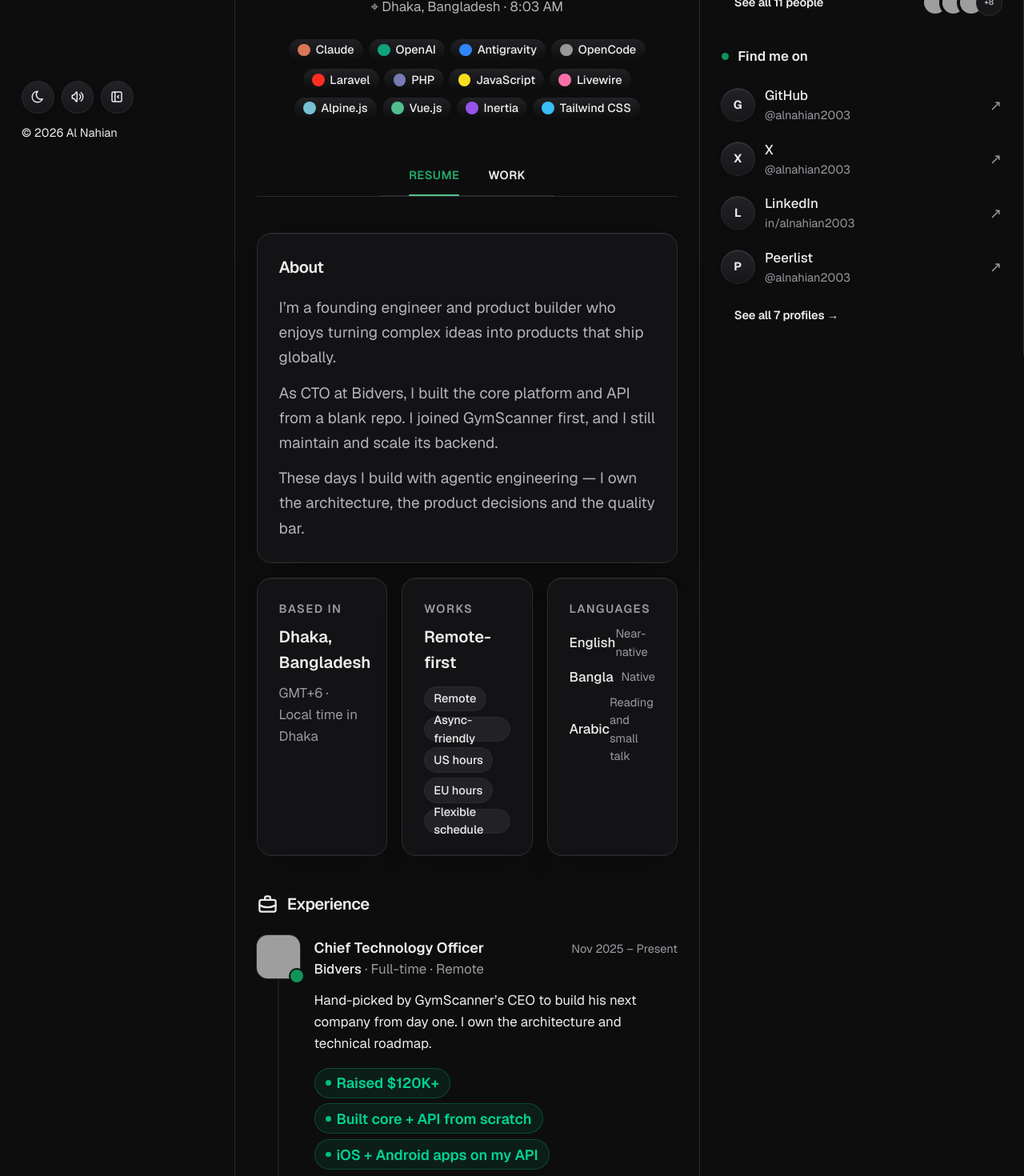
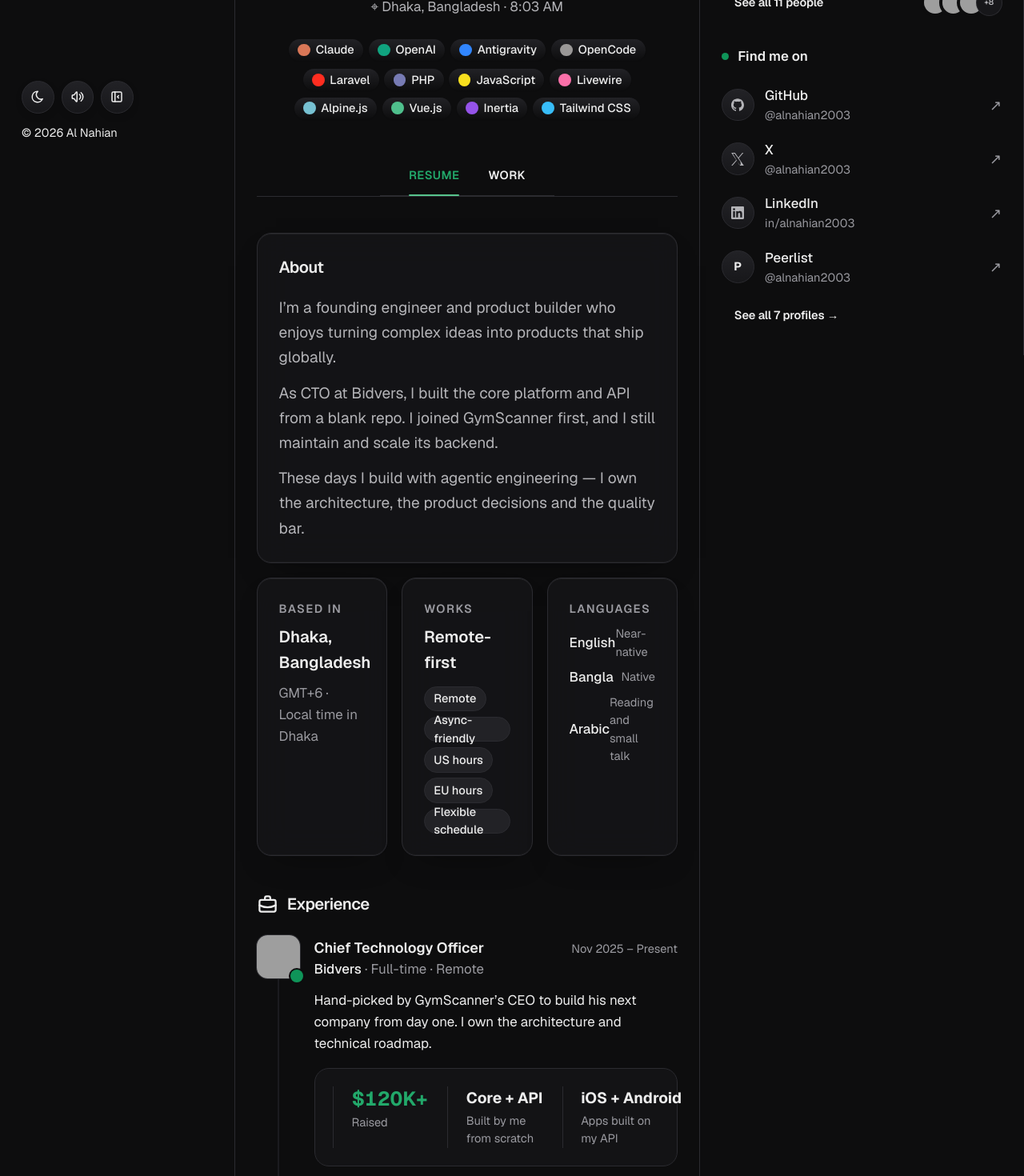
Before and after one commit to developer9028/nahian.bbd-clone, a Next.js app: page / in a window 1280 px wide. Shown: the part 600-2070 px from the top of the page at 80% size. Built offline with nearby package versions, Linux system fonts and the light colour scheme; grey boxes are pictures that could not be loaded.

Commit message:
feat: Experience stats + FindMe icons + pill dots (Profile final)

```diff
--- a/src/components/layout/RightRail.tsx
+++ b/src/components/layout/RightRail.tsx
@@ -3,6 +3,16 @@ import { SOCIAL_LINKS } from '@/lib/data/profile'
 
 import { Avatar } from '@/components/ui/Avatar'
 import { Button } from '@/components/ui/Button'
+
+const PLATFORM_PATH: Record<string, string> = {
+  GitHub:
+    'M12 .297c-6.63 0-12 5.373-12 12c0 5.303 3.438 9.8 8.205 11.385c.6.113.82-.258.82-.577c0-.285-.01-1.04-.015-2.04c-3.338.724-4.042-1.61-4.042-1.61C4.422 18.07 3.633 17.7 3.633 17.7c-1.087-.744.084-.729.084-.729c1.205.084 1.838 1.236 1.838 1.236c1.07 1.835 2.809 1.305 3.495.998c.108-.776.417-1.305.76-1.605c-2.665-.3-5.466-1.332-5.466-5.93c0-1.31.465-2.38 1.235-3.22c-.135-.303-.54-1.523.105-3.176c0 0 1.005-.322 3.3 1.23c.96-.267 1.98-.399 3-.405c1.02.006 2.04.138 3 .405c2.28-1.552 3.285-1.23 3.285-1.23c.645 1.653.24 2.873.12 3.176c.765.84 1.23 1.91 1.23 3.22c0 4.61-2.805 5.625-5.475 5.92c.42.36.81 1.096.81 2.22c0 1.606-.015 2.896-.015 3.286c0 .315.21.69.825.57C20.565 22.092 24 17.592 24 12.297c0-6.627-5.373-12-12-12',
+  X: 'M14.234 10.162L22.977 0h-2.072l-7.591 8.824L7.251 0H.258l9.168 13.343L.258 24H2.33l8.016-9.318L16.749 24h6.993l-9.532-13.829M18.056 22.14h-3.182L3.076 1.56h3.182l10.962 15.008',
+  LinkedIn:
+    'M20.447 20.452h-3.554v-5.569c0-1.328-.027-3.037-1.852-3.037c-1.853 0-2.136 1.445-2.136 2.939v5.667H9.351V9h3.414v1.561h.046c.477-.9 1.637-1.85 3.37-1.85c3.601 0 4.267 2.37 4.267 5.455v6.286zM5.337 7.433a2.06 2.06 0 0 1-2.063-2.065a2.064 2.064 0 1 1 2.063 2.065m1.782 13.019H3.555V9h3.564zM22.225 0H1.771C.792 0 0 .774 0 1.729v20.542C0 23.227.792 24 1.771 24h20.451C23.2 24 24 23.227 24 22.271V1.729C24 .774 23.2 0 22.222 0z',
+  Facebook:
+    'M9.101 23.691v-7.98H6.627v-3.667h2.474v-1.58c0-4.085 1.848-5.978 5.858-5.978c.401 0 .955.042 1.468.103a9 9 0 0 1 1.141.195v3.325a9 9 0 0 0-.653-.036a27 27 0 0 0-.733-.009c-.707 0-1.259.096-1.675.309a1.7 1.7 0 0 0-.679.622c-.258.42-.374.995-.374 1.752v1.297h3.919l-.386 2.103-.287 1.564H13.37v8.245',
+}
 
 const TOP_PEOPLE = [PEOPLE[7], PEOPLE[8], PEOPLE[3]].filter((person) => person !== undefined)
 
@@ -106,8 +116,20 @@ export const RightRail = () => {
                   rel="noreferrer"
                   className="group hover:bg-surface-2 flex items-center gap-3 rounded-xl px-2 py-2 transition-colors"
                 >
-                  <span className="btn-secondary grid size-9 place-items-center rounded-full">
-                    <span className="text-meta font-bold">{social.platform.slice(0, 1)}</span>
+                  <span className="border-line grid size-9 place-items-center rounded-full border bg-gradient-to-b from-[var(--surface-3)] to-[var(--surface-2)]">
+                    {PLATFORM_PATH[social.platform] ? (
+                      <svg
+                        width="16"
+                        height="16"
+                        viewBox="0 0 24 24"
+                        aria-hidden="true"
+                        className="text-ink-2"
+                      >
+                        <path fill="currentColor" d={PLATFORM_PATH[social.platform]} />
+                      </svg>
+                    ) : (
+                      <span className="text-meta font-bold">{social.platform.slice(0, 1)}</span>
+                    )}
                   </span>
                   <span className="min-w-0 flex-1">
                     <span className="text-ink text-body block font-medium">{social.platform}</span>
--- a/src/views/home/sections/ExperienceSection.tsx
+++ b/src/views/home/sections/ExperienceSection.tsx
@@ -2,8 +2,6 @@ import Image from 'next/image'
 
 import { cn } from '@/lib/utils/cn'
 import { EXPERIENCE } from '@/lib/data/profile'
-
-import { Badge } from '@/components/ui/Badge'
 
 export const ExperienceSection = () => {
   const renderItem = (item: (typeof EXPERIENCE)[number], isLast: boolean) => (
@@ -54,10 +52,27 @@ export const ExperienceSection = () => {
         </p>
         <p className="text-body text-ink mt-2.5 leading-relaxed">{item.description}</p>
         {item.highlights ? (
-          <div className="mt-3.5 flex flex-wrap gap-1.5">
-            {item.highlights.map((highlight) => (
-              <Badge key={highlight}>{highlight}</Badge>
-            ))}
+          <div className="border-line mt-3.5 rounded-2xl border bg-[color-mix(in_srgb,var(--surface-2)_72%,transparent)] p-4 sm:p-5">
+            <dl className="grid grid-cols-2 gap-x-5 gap-y-4 sm:grid-cols-3">
+              <div className="sm:border-line col-span-2 flex flex-col-reverse justify-end gap-0.5 sm:col-span-1 sm:border-l sm:pl-5">
+                <dt className="text-meta text-ink-3">Raised</dt>
+                <dd className="text-title text-brand-400 font-bold whitespace-nowrap tabular-nums">
+                  $120K+
+                </dd>
+              </div>
+              <div className="sm:border-line flex flex-col-reverse justify-end gap-0.5 sm:border-l sm:pl-5">
+                <dt className="text-meta text-ink-3">Built by me from scratch</dt>
+                <dd className="text-lead text-ink font-bold whitespace-nowrap tabular-nums">
+                  Core + API
+                </dd>
+              </div>
+              <div className="sm:border-line flex flex-col-reverse justify-end gap-0.5 sm:border-l sm:pl-5">
+                <dt className="text-meta text-ink-3">Apps built on my API</dt>
+                <dd className="text-lead text-ink font-bold whitespace-nowrap tabular-nums">
+                  iOS + Android
+                </dd>
+              </div>
+            </dl>
           </div>
         ) : null}
       </div>
```
